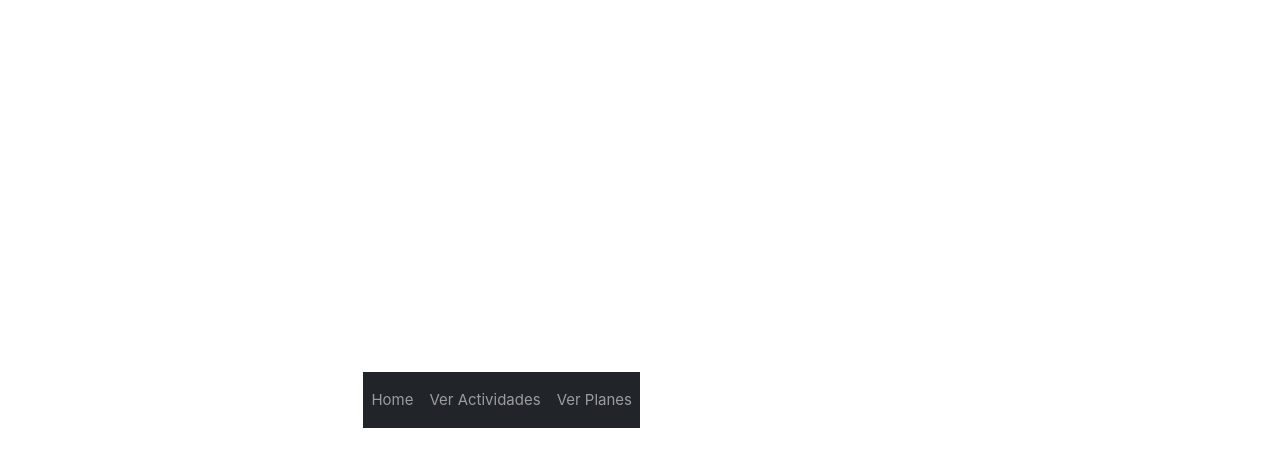
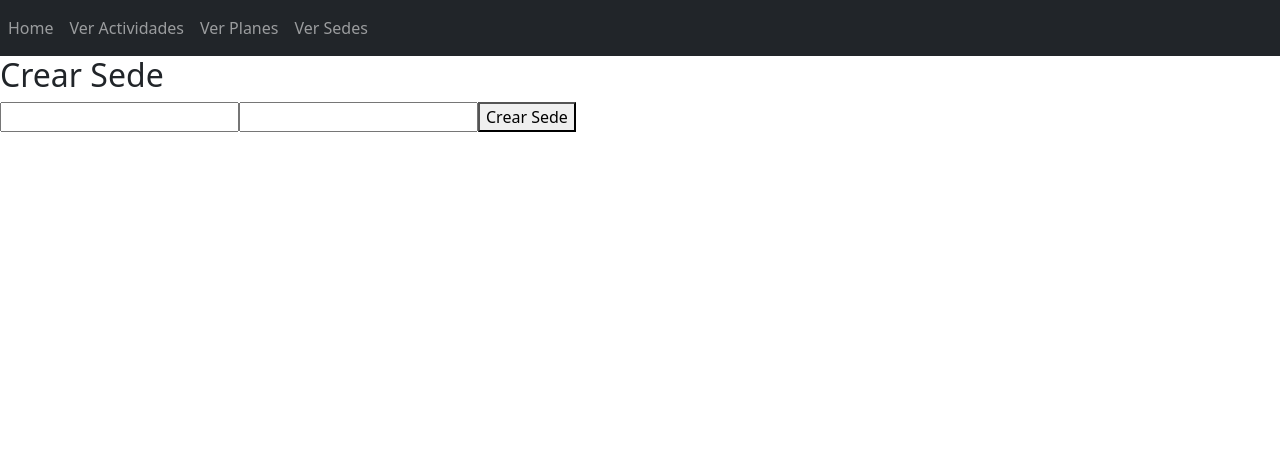
Before and after one commit to PedroKahane/Grupo1_PNT2_Gimnasio, a Vue app in the folder grupo1Gimnasio/: page /crearSede in a window 1280 px wide. Shown: the top 466 px of the page. Built offline with nearby package versions, Linux system fonts and the light colour scheme.

Commit message:
Agregamos avance proyecto gym

```diff
--- a/grupo1Gimnasio/package.json
+++ b/grupo1Gimnasio/package.json
@@ -8,6 +8,7 @@
     "preview": "vite preview"
   },
   "dependencies": {
+    "axios": "^1.4.0",
     "pinia": "^2.0.36",
     "vue": "^3.2.47",
     "vue-router": "^4.1.6"
--- a/grupo1Gimnasio/src/App.vue
+++ b/grupo1Gimnasio/src/App.vue
@@ -11,6 +11,7 @@
             <router-link to="/" class="nav-item nav-link" href="#">Home</router-link>
             <router-link to="/actividades" class="nav-item nav-link" href="#">Ver Actividades</router-link>
             <router-link to="/planes" class="nav-item nav-link" href="#">Ver Planes</router-link>
+            <router-link to="/sedes" class="nav-item nav-link" href="#">Ver Sedes</router-link>
 
 
         </div>
--- /dev/null
+++ b/grupo1Gimnasio/src/components/views/CrearSede.vue
@@ -0,0 +1,43 @@
+<template>
+    <div>
+      <h2>Crear Sede</h2>
+      <div>
+        <input type="text" v-model="currentNombre">
+        <input type="text" v-model="currentUbicacion">
+        <button @click="createSede">Crear Sede</button>
+      </div>
+    </div>
+  </template>
+
+  <script>
+  import { useSedeStore } from '../../stores/Sedes';
+  import { useRouter } from 'vue-router'
+  import {useRoute} from 'vue-router'
+
+
+
+  export default {
+    setup() {
+      const sedeStore = useSedeStore()
+      const router = useRouter()
+      const route = useRoute()
+      const sedeId = sedeStore.sedes.length
+
+    const sedeNueva = {
+        idSede : sedeId,
+        nombre : sedeStore.currentNombre,
+        ubicacion : sedeStore.currentUbicacion
+    }
+    const createSede = async () => {
+        await sedeStore.createSede(sedeNueva)
+        router.push('/sedes')
+      }
+
+
+
+      return {
+        createSede
+      }
+    },
+  }
+  </script>
--- /dev/null
+++ b/grupo1Gimnasio/src/components/views/DetalleSede.vue
@@ -0,0 +1,51 @@
+<template>
+    <div>
+      <h2>Detalle sede</h2>
+      <div v-if="sede">
+        <input type="text" v-model="sede.nombre">
+        <p>Ubicacion: {{ sede.ubicacion }}</p>
+        <button @click="deleteSede">Borrar Sede</button>
+        <button @click="updateSede">Actualizar Sede</button>
+      </div>
+    </div>
+  </template>
+
+  <script>
+  import { useSedeStore } from '../../stores/Sedes';
+  import { useRouter } from 'vue-router'
+  import {useRoute} from 'vue-router'
+  import {onMounted, computed} from 'vue'
+
+
+  export default {
+    setup() {
+      const sedeStore = useSedeStore()
+      const router = useRouter()
+      const route = useRoute()
+      const sedeId = route.params.id.toString()
+
+      sedeStore.fetchSedeById(sedeId)
+      // const user = userStore.currentUser
+
+      const sede = computed(() => sedeStore.currentSede)
+
+      const updateSede = async () => {
+        await sedeStore.updateSede(sedeStore.currentSede)
+        // router.push('/sedes')
+      }
+
+    const deleteSede = async () => {
+        await sedeStore.deleteSede(sedeId)
+        router.push('/sedes')
+      }
+
+
+
+      return {
+        sede,
+        deleteSede,
+        updateSede
+      }
+    },
+  }
+  </script>
--- /dev/null
+++ b/grupo1Gimnasio/src/components/views/Sedes.vue
@@ -0,0 +1,36 @@
+<template>
+    <div>
+      <h2>Lista de sedes</h2>
+      <ul>
+        <li v-for="sede in sedes" :key="sede.idSede">
+          <router-link :to="`/sedes/${sede.idSede}`">{{ sede.nombre }}</router-link>
+        </li>
+        <router-link to="/crearSede" class="nav-item nav-link" href="#">Crear Sede</router-link>
+      </ul>
+    </div>
+</template>
+
+  <script>
+import { useSedeStore } from '../../stores/Sedes';
+import { onMounted, computed } from 'vue'
+
+export default {
+  setup() {
+    const sedeStore = useSedeStore()
+
+    // Llamar al método fetchUsers al iniciar la vista
+    onMounted(() => {
+      sedeStore.currentSede = null
+      sedeStore.fetchSedes()
+
+    })
+
+    //const users = userStore.getUsers
+    const sedes = computed(() => sedeStore.getSedes)
+
+    return {
+      sedes,
+    }
+  },
+}
+</script>
--- /dev/null
+++ b/grupo1Gimnasio/src/stores/Sedes.ts
@@ -0,0 +1,70 @@
+import { defineStore } from 'pinia'
+import axios from 'axios'
+//import { promises } from 'dns'
+
+export const useSedeStore = defineStore('sede', {
+  state: () => ({
+    sedes: [],
+    currentSede: null,
+    currentNombre: null,
+    currentUbicacion: null
+  }),
+
+  getters: {
+    getSedes() {
+      return this.sedes
+    },
+
+    getSedeById() {
+      return (id) => this.sedes.find((sede) => sede.idSede === id)
+    }
+  },
+
+  actions: {
+    async fetchSedes() {
+      try {
+        const response = await axios.get('https://645ae28c95624ceb210d09ed.mockapi.io/Sede')
+        this.sedes = response.data
+      } catch (error) {
+        console.error('Error fetching sedes:', error)
+      }
+    },
+
+    async fetchSedeById(id) {
+      try {
+        const response = await axios.get(`https://645ae28c95624ceb210d09ed.mockapi.io/Sede/${id}`)
+        this.currentSede = response.data
+      } catch (error) {
+        console.error(`Error fetching sede with id ${id}:`, error)
+      }
+    },
+
+    async createSede(newSede) {
+      try {
+        const response = await axios.post(`https://645ae28c95624ceb210d09ed.mockapi.io/Sede`, newSede)
+        this.sedes.push(response.data)
+      } catch (error) {
+        console.error('Error creating sede:', error)
+      }
+    },
+
+    async updateSede(updatedSede) {
+      try {
+        const response = await axios.put(`https://645ae28c95624ceb210d09ed.mockapi.io/Sede/${updatedSede.idSede}`, updatedSede)
+        const index = this.sedes.findIndex((sede) => sede.idSede === updatedSede.idSede)
+        this.sedes[index] = response.data
+      } catch (error) {
+        console.error(`Error updating sede with id ${updatedSede.idSede}:`, error)
+      }
+    },
+
+    async deleteSede(id) {
+      try {
+        await axios.delete(`https://645ae28c95624ceb210d09ed.mockapi.io/Sede/${id}`)
+        this.sedes = this.sedes.filter((sede) => sede.idSede !== id)
+      } catch (error) {
+        console.error(`Error deleting sede with id ${id}:`, error)
+      }
+    },
+  },
+})
```
Also changed, not shown: grupo1Gimnasio/src/main.js (+18 -1 lines), 1 other file (tests, documents, lock files or other folders).
